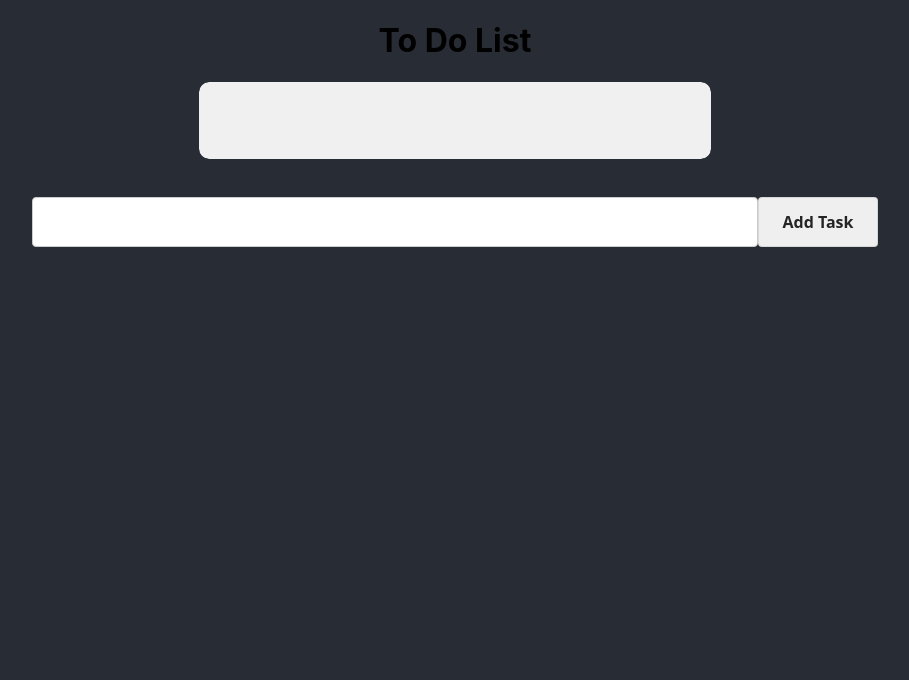
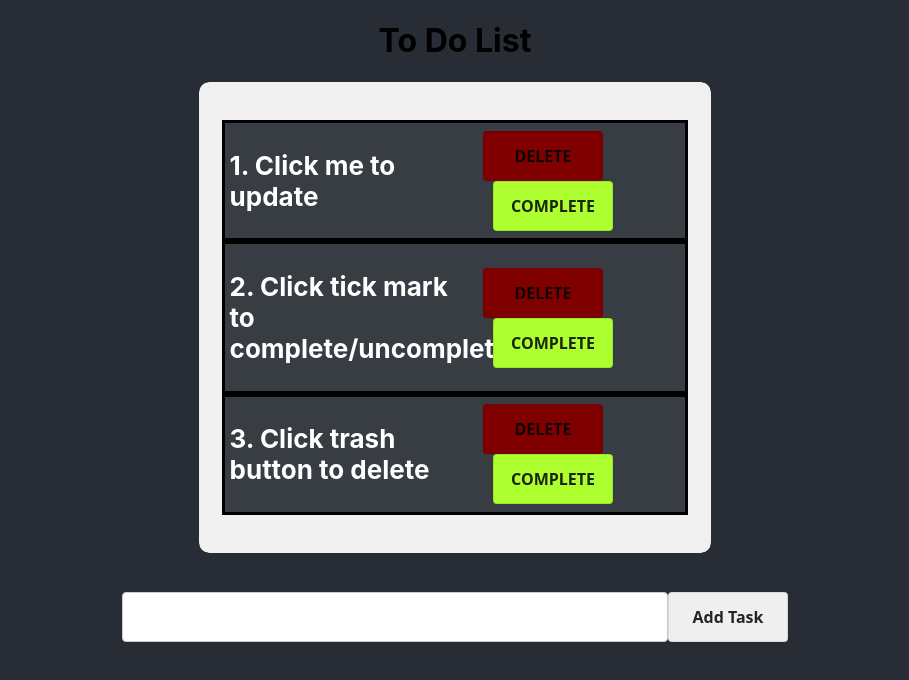
Before and after one commit to Staniell/to-do-app, a React (Create React App) app: page / in a window 1280 px wide. Shown: the top 680 px of the page, without its empty margins (185-1094 px from the left). Built offline with nearby package versions, Linux system fonts and the light colour scheme.

Commit message:
update function added

```diff
--- /dev/null
+++ b/src/InstructionsData.jsx
@@ -0,0 +1,8 @@
+// export const Instructionsdata =  [
+//     {
+//       id: 1,
+//       name: "Leanne Graham",
+//       username: "Bret",
+//     },
+
+//   ];
--- a/src/components/tasks.jsx
+++ b/src/components/tasks.jsx
@@ -7,23 +7,29 @@ import {selectTodoList} from '../todoSlice';
 
 import {useDispatch} from 'react-redux';
 import {deleteTodo} from '../todoSlice';
+import {updateTodo} from '../todoSlice';
 
 function Tasks(){
     const dispatch = useDispatch();
     const [show, setShow] = useState(false);
+    const [newTask, setNewTask] = useState("");
     const [taskID, setTaskID] = useState(-1);
     const tasks = useSelector(selectTodoList);
 
     return(
         <div className="tasks-container">
         {tasks.map((task, index) => <div className='tasks-list'>
-            {show & taskID == task.id ? <input type={"text"}></input>  :<h2 className={task.done ? "initial-task completed" : "initial-task"} onClick={()=>{handleTaskIndex(task.id)}}>
+            {show & taskID === task.id ?           <input className='update-task' value={newTask}
+            onChange={(e)=>{setNewTask(e.target.value)}} type={'text'}></input>
+            :
+            <h2 className={task.done ? "initial-task completed" : "initial-task"}
+            onClick={()=>{handleTaskIndex(task.id, task.name)}}>
                 {index+1}. {task.name}</h2>}
 
-            {show & taskID == task.id ?
+            {show & taskID === task.id ?
                 <div style={{margin:"auto",padding:"5px"}}>
                     <button className="button delete" onClick={()=>{setShow(false)}}>CANCEL</button>
-                    <button className="button done">UPDATE</button>
+                    <button className="button done" onClick={()=>{completeTask(task.id, newTask)}}>UPDATE</button>
                 </div>
                     :
                 <div style={{margin:"auto",padding:"5px"}}>
@@ -36,14 +42,23 @@ function Tasks(){
         </div>
     );
 
-    function handleTaskIndex(index){
+    function handleTaskIndex(index, name){
         setTaskID(index);
+        setShow(!show);
+        setNewTask(name);
+    }
+
+    function completeTask(id,name){
+        dispatch(updateTodo({
+            id:id,
+            name:name,
+            completed:false
+        }))
         setShow(!show);
     }
 
     function deleteTask(id){
         dispatch(deleteTodo({
-            name:"fsad",
             id: id
         }))
     }
--- a/src/styles/Add.css
+++ b/src/styles/Add.css
@@ -8,5 +8,10 @@
 
 .input-task{
     border-radius: 3px;
-    width: 40em;
+    width: 30em;
 }
+
+.update-task{
+    border-radius: 3px;
+    width: 18em;
+}
--- a/src/todoSlice.jsx
+++ b/src/todoSlice.jsx
@@ -1,10 +1,24 @@
 import { createSlice } from '@reduxjs/toolkit'
 import { act } from 'react-dom/test-utils';
-
+import { Instructionsdata } from './InstructionsData';
 
 const initialState = {
-    todoList: []
-}
+    todoList:    [{
+        id: 1,
+        name: "Click me to update",
+        completed: "false"
+    },
+    {
+        id: 2,
+        name: "Click tick mark to complete/uncomplete",
+        completed: "true"
+    },
+    {
+        id: 3,
+        name: "Click trash button to delete",
+        completed: "false"
+    }
+  ]};
 
 const todoSlice = createSlice({
   name: 'todos',
@@ -17,10 +31,17 @@ const todoSlice = createSlice({
         const itemId = action.payload;
         state.todoList = state.todoList.filter((item)=>
         item.id !== itemId.id);
+    },
+    updateTodo: (state, action) => {
+        state.todoList.map((task) => {
+            if (task.id === action.payload.id) {
+              task.name = action.payload.name;
+            }
+          });
     }
   }
 });
-export const { saveTodo, deleteTodo } = todoSlice.actions
+export const { saveTodo, deleteTodo, updateTodo } = todoSlice.actions
 
 export const selectTodoList = state => state.todos.todoList;
 
```
